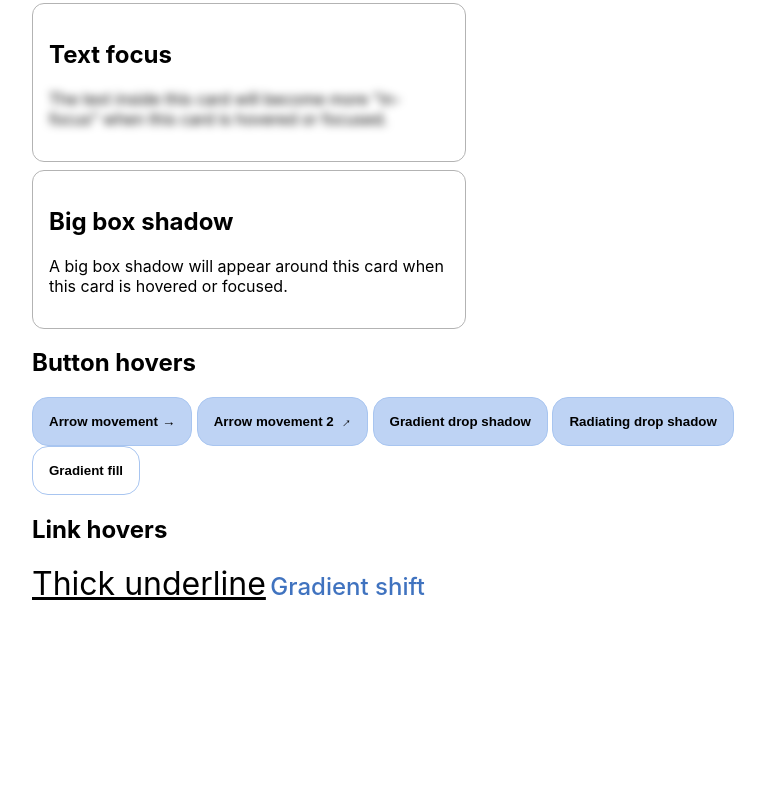
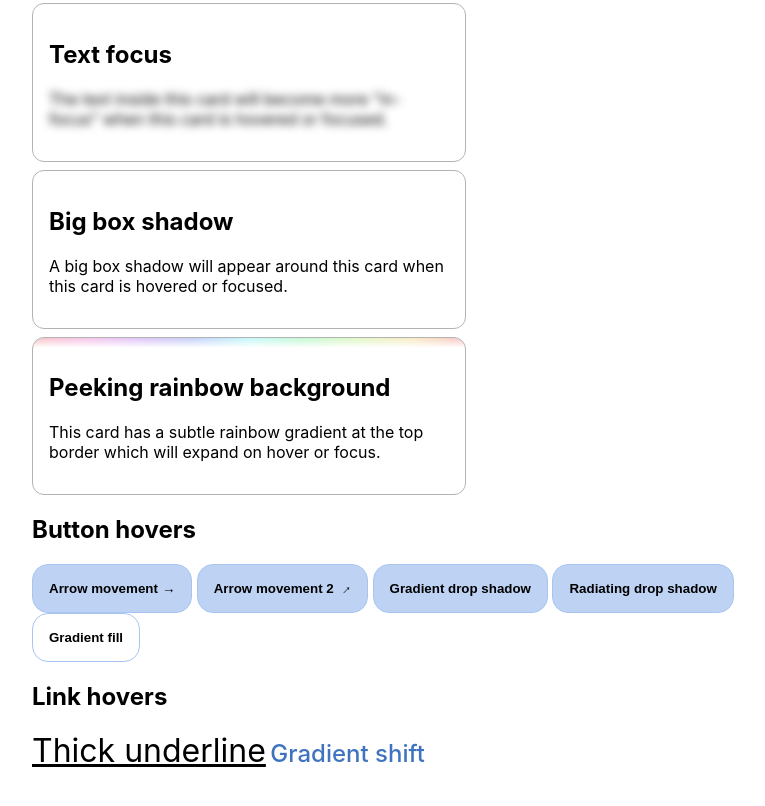
Before and after one commit to ardislu/css-loaders, a plain HTML site: page index.html in a window 1280 px wide. Shown: the part 1692-2498 px from the top of the page, without its empty margins (248-1013 px from the left). Before the commit the page ends 2367 px from the top, so only its background shows below. Drawn offline with Linux system fonts and the light colour scheme.

Commit message:
Add peeking-rainbow-background card

```diff
--- a/index.html
+++ b/index.html
@@ -320,6 +320,39 @@
       transition: padding 200ms, border 200ms, box-shadow 200ms;
     }
 
+    .card.peeking-rainbow-background {
+      position: relative;
+    }
+
+    .card.peeking-rainbow-background::before {
+      content: "";
+      position: absolute;
+      z-index: -1;
+      top: 0;
+      left: 0;
+      bottom: calc(100% - 10px);
+      width: 100%;
+      border-radius: 10px 10px 0 0;
+      background-image: linear-gradient(transparent, white),
+        linear-gradient(90deg,
+          hsl(360deg 80% 50% / 0.25),
+          hsl(315deg 80% 50% / 0.25),
+          hsl(270deg 80% 50% / 0.25),
+          hsl(225deg 80% 50% / 0.25),
+          hsl(180deg 80% 50% / 0.25),
+          hsl(135deg 80% 50% / 0.25),
+          hsl(90deg 80% 50% / 0.25),
+          hsl(45deg 80% 50% / 0.25),
+          hsl(0deg 80% 50% / 0.25)
+        );
+        transition: bottom 400ms;
+    }
+
+    .card.peeking-rainbow-background:hover::before {
+      bottom: 0;
+      transition: bottom 200ms;
+    }
+
     /* Button hovers */
 
     button {
@@ -623,6 +656,11 @@
         <h2>Big box shadow</h2>
         <p>A big box shadow will appear around this card when this card is hovered or focused.</p>
       </div>
+
+      <div class="card peeking-rainbow-background">
+        <h2>Peeking rainbow background</h2>
+        <p>This card has a subtle rainbow gradient at the top border which will expand on hover or focus.</p>
+      </div>
     </section>
 
     <section>
```
